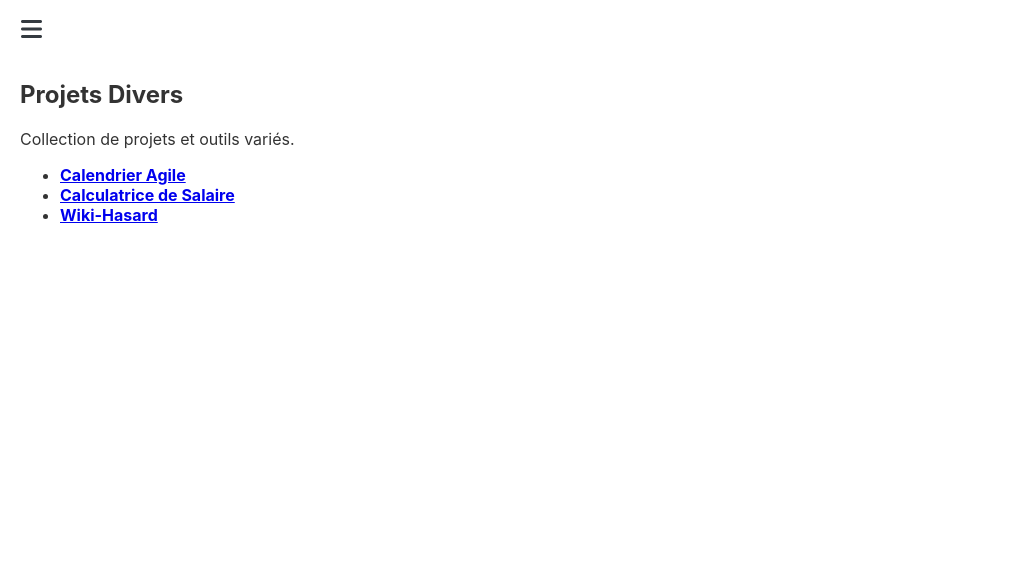
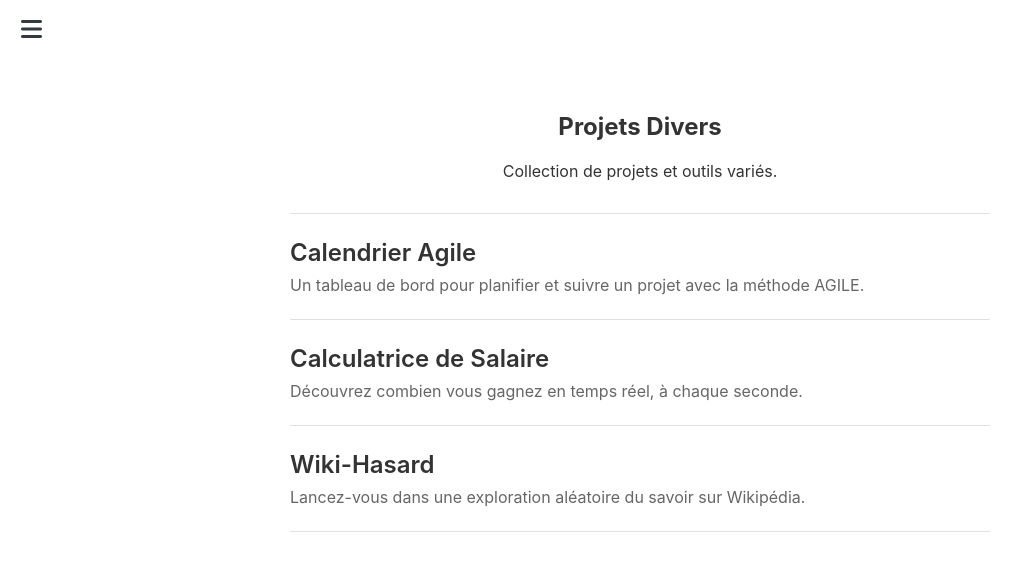
Before and after one commit to MADUP212/MADUP212.github.io, a Jekyll site: the page built from section/random.md, in a window 1280 px wide. Shown: the top 571 px of the page, without its empty margins (0-1032 px from the left). Built offline with Jekyll 4.4.1, drawn with Linux system fonts in a browser that asks for light colours.

Commit message:
Update random.md

```diff
--- a/section/random.md
+++ b/section/random.md
@@ -3,10 +3,37 @@ layout: default
 title: Projets Divers
 ---
 
-## Projets Divers
+<div class="page-content">
 
-Collection de projets et outils variés.
+  <!-- Conteneur pour centrer le contenu avec une largeur maximale -->
+  <div style="max-width: 700px; margin: 0 auto; padding: 2em 0;">
 
-* [**Calendrier Agile**]({{ '/random/Calendrier_Agile.html' | relative_url }})
-* [**Calculatrice de Salaire**]({{ '/random/boring.html' | relative_url }})
-* [**Wiki-Hasard**]({{ '/random/wikipedia.html' | relative_url }})
+    <h2 style="text-align: center;">Projets Divers</h2>
+    <p style="text-align: center;">Collection de projets et outils variés.</p>
+
+    <div class="game-list">
+
+        <article class="game-entry">
+        <h3>
+          <a href="{{ '/random/Calendrier_Agile.html' | relative_url }}">Calendrier Agile</a>
+        </h3>
+        <p>Un tableau de bord pour planifier et suivre un projet avec la méthode AGILE.</p>
+      </article>
+
+      <article class="game-entry">
+        <h3>
+          <a href="{{ '/random/boring.html' | relative_url }}">Calculatrice de Salaire</a>
+        </h3>
+        <p>Découvrez combien vous gagnez en temps réel, à chaque seconde.</p>
+      </article>
+
+      <article class="game-entry">
+        <h3>
+          <a href="{{ '/random/wikipedia.html' | relative_url }}">Wiki-Hasard</a>
+        </h3>
+        <p>Lancez-vous dans une exploration aléatoire du savoir sur Wikipédia.</p>
+      </article>
+
+    </div>
+  </div>
+</div>
```
